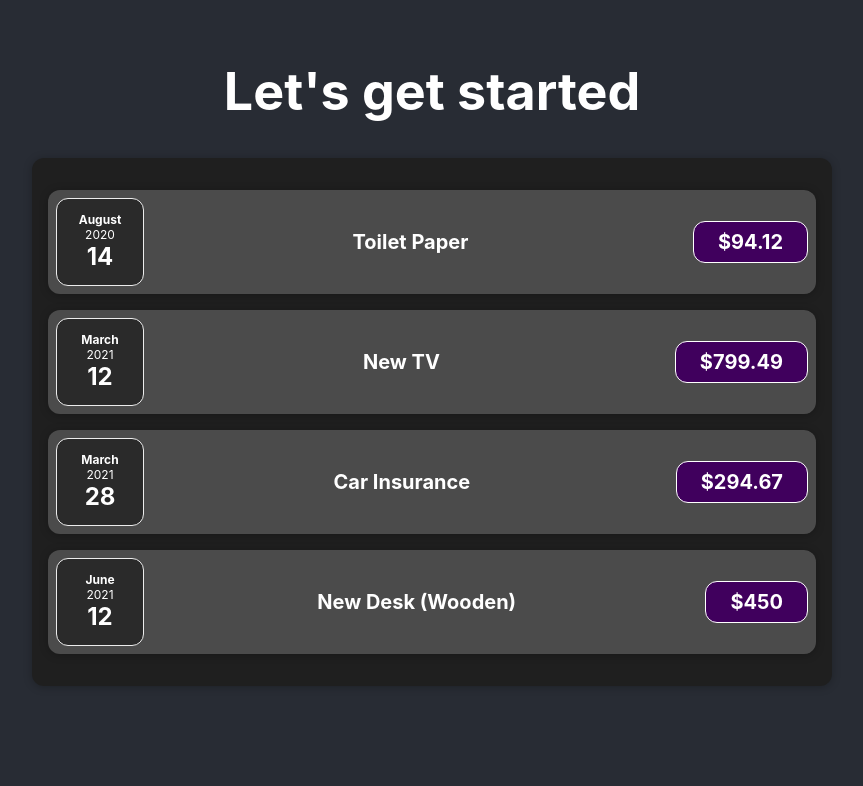
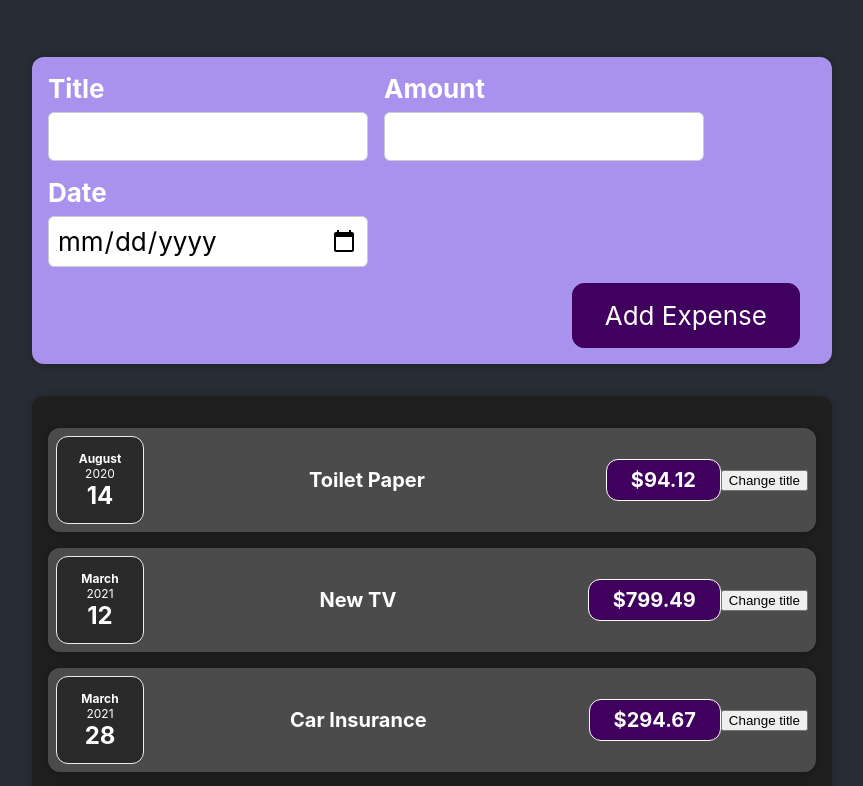
Before and after one commit to AntReyn12/expense-tracker, a React (Create React App) app: page / in a window 1280 px wide. Shown: the top 786 px of the page, without its empty margins (208-1071 px from the left). Built offline with nearby package versions, Linux system fonts and the light colour scheme.

Commit message:
added a new expense feature for users to input their own expenses info

```diff
--- a/src/App.js
+++ b/src/App.js
@@ -1,5 +1,6 @@
 import "./App.css";
 import Expenses from "./components/Expenses/Expenses";
+import NewExpense from "./components/NewExpense/NewExpense";
 
 const App = () => {
   const expenses = [
@@ -26,7 +27,7 @@
 
   return (
     <div className="App">
-      <h1>Let's get started</h1>
+      <NewExpense />
       <Expenses items={expenses} />
     </div>
   );
--- a/src/components/Expenses/ExpenseItem.js
+++ b/src/components/Expenses/ExpenseItem.js
@@ -1,15 +1,21 @@
+import React, {useState} from "react";
 import ExpenseDate from "./ExpenseDate";
 import Card from "../UI/Card";
 import "./ExpenseItem.css";
 
 const ExpenseItem = (props) => {
+  const [title, setTitle] = useState(props.title);
+  const clickHandler = () => {
+    setTitle("Updated");
+  };
   return (
     <Card className="expense-item">
       <ExpenseDate date={props.date} />
       <div className="expense-item__description">
-        <h2>{props.title}</h2>
+        <h2>{title}</h2>
         <div className="expense-item__price">${props.amount}</div>
       </div>
+      <button onClick={clickHandler}>Change title</button>
     </Card>
   );
 };
--- /dev/null
+++ b/src/components/NewExpense/ExpenseForm.css
@@ -0,0 +1,26 @@
+.new-expense__controls {
+  display: flex;
+  flex-wrap: wrap;
+  gap: 1rem;
+  margin-bottom: 1rem;
+  text-align: left;
+}
+
+.new-expense__control label {
+  font-weight: bold;
+  margin-bottom: 0.5rem;
+  display: block;
+}
+
+.new-expense__control input {
+  font: inherit;
+  padding: 0.5rem;
+  border-radius: 6px;
+  border: 1px solid #ccc;
+  width: 20rem;
+  max-width: 100%;
+}
+
+.new-expense__actions {
+  text-align: right;
+}
--- /dev/null
+++ b/src/components/NewExpense/ExpenseForm.js
@@ -0,0 +1,28 @@
+import React from "react";
+import "./ExpenseForm.css";
+
+const ExpenseForm = () => {
+  return (
+    <form>
+      <div className="new-expense__controls">
+        <div className="new-expense__control">
+          <label>Title</label>
+          <input type="text" />
+        </div>
+        <div className="new-expense__control">
+          <label>Amount</label>
+          <input type="number" min="0.01" step="0.01" />
+        </div>
+        <div className="new-expense__control">
+          <label>Date</label>
+          <input type="date" min="2019-01-01" max="2022-12-31" />
+        </div>
+      </div>
+      <div className="new-expense__actions">
+        <button type="submit">Add Expense</button>
+      </div>
+    </form>
+  );
+};
+
+export default ExpenseForm;
--- /dev/null
+++ b/src/components/NewExpense/NewExpense.css
@@ -0,0 +1,38 @@
+.new-expense {
+  background-color: #a892ee;
+  padding: 1rem;
+  margin: 2rem auto;
+  width: 50rem;
+  max-width: 95%;
+  border-radius: 12px;
+  text-align: center;
+  box-shadow: 0 1px 8px rgba(0, 0, 0, 0.25);
+}
+
+.new-expense button {
+  font: inherit;
+  cursor: pointer;
+  padding: 1rem 2rem;
+  border: 1px solid #40005d;
+  background-color: #40005d;
+  color: white;
+  border-radius: 12px;
+  margin-right: 1rem;
+}
+
+.new-expense button:hover,
+.new-expense button:active {
+  background-color: #510674;
+  border-color: #510674;
+}
+
+.new-expense button.alternative {
+  color: #220131;
+  border-color: transparent;
+  background-color: transparent;
+}
+
+.new-expense button.alternative:hover,
+.new-expense button.alternative:active {
+  background-color: #ddb3f8;
+}
--- /dev/null
+++ b/src/components/NewExpense/NewExpense.js
@@ -0,0 +1,13 @@
+import React from "react";
+import "./NewExpense.css";
+import ExpenseForm from "./ExpenseForm";
+
+const NewExpense = () => {
+  return (
+    <div className="new-expense">
+      <ExpenseForm />
+    </div>
+  );
+};
+
+export default NewExpense;
```
